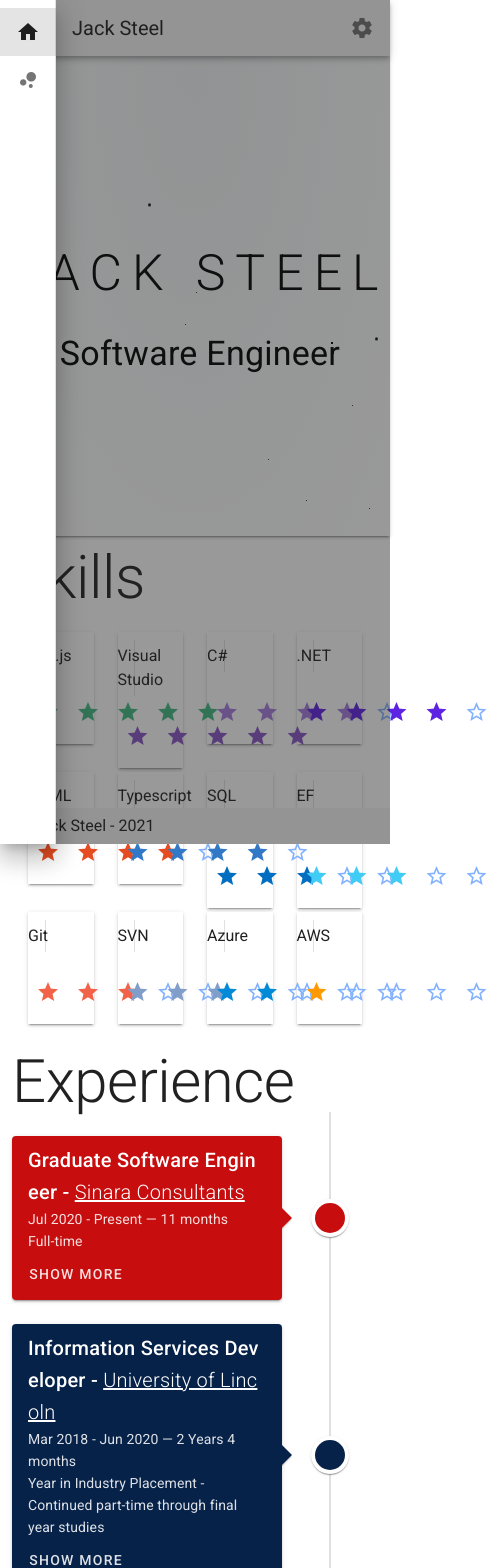
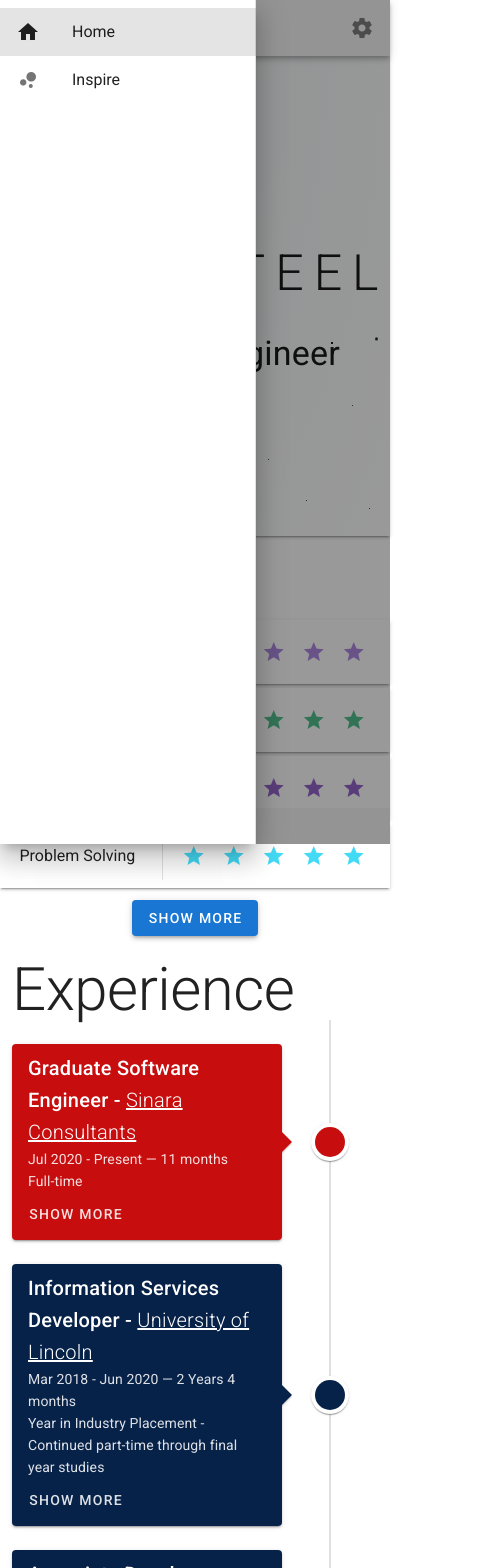
Before and after one commit to JackSteel97/PersonalSite, a Nuxt app: page / in a window 390 px wide. Shown: the top 1568 px of the page, 497 px wide, since content can reach past the window. Built offline with nearby package versions, Linux system fonts and the light colour scheme.

Commit message:
responsiveness and animations

```diff
--- a/components/experience/experience-item.vue
+++ b/components/experience/experience-item.vue
@@ -1,7 +1,7 @@
 <template>
     <v-card class="elevation-2" :color="item.color">
         <v-card-title class="text-h6 pt-2" :style="titleColorStyle">
-            <span>{{item.title}} - <a class="font-weight-light title-link" :href="item.companyLink" target="_blank" :style="titleColorStyle">{{item.company}}</a></span>
+            <span class="break-word">{{item.title}} - <a class="font-weight-light title-link" :href="item.companyLink" target="_blank" :style="titleColorStyle">{{item.company}}</a></span>
         </v-card-title>
 
         <v-card-subtitle class="mb-0 pb-1" :style="subtitleColorStyle">
@@ -12,13 +12,20 @@
             <p class="mb-0">{{item.description}}</p>
         </v-card-subtitle>
 
-        <v-card-text v-if="readMore" :class="$vuetify.theme.dark ? 'dark-card-text' : 'light-card-text'">
-            <template>
+
+            <v-card-text class="experience-text" :class="cardTextClass">
+                <v-slide-x-transition>
+                    <template v-if="readMore">
                         <p class="text-subtitle-2 mb-0">Achievements and Responsibilities</p>
+                    </template>
+                </v-slide-x-transition>
+                <v-slide-x-transition>
+                    <template v-if="readMore">
                         <ul>
                             <li v-for="(responsibility, i) in item.responsibilities" :key="i">{{responsibility}}</li>
                         </ul>
                     </template>
+                </v-slide-x-transition>
             </v-card-text>
 
         <v-card-actions class="pt-0">
@@ -51,6 +58,12 @@ export default Vue.extend({
     },
 
     computed: {
+        cardTextClass(){
+            if(!this.readMore){
+                return "no-height pa-0";
+            }
+            return this.$vuetify.theme.dark ? 'dark-card-text' : 'light-card-text';
+        },
         duration(): string {
             let momentDuration = moment.duration(this.endMoment.diff(this.startMoment));
             let years = momentDuration.years();
@@ -100,11 +113,13 @@ export default Vue.extend({
 .dark-card-text{
     color: #FFFFFF;
     background-color: #1E1E1E;
+    max-height: 500px;
 }
 
 .light-card-text{
     color: rgba(0, 0, 0, 0.95) !important;
     background-color: #FFFFFF;
+    max-height: 500px;
 }
 
 .title-link{
@@ -114,4 +129,17 @@ export default Vue.extend({
         font-weight: bold !important;
     }
 }
+
+.no-height{
+    max-height: 0;
+}
+
+.experience-text{
+    transition-property: all;
+    transition-duration: 0.4s;
+}
+
+.break-word{
+    word-break: break-word;
+}
 </style>
--- a/components/experience/experience.vue
+++ b/components/experience/experience.vue
@@ -4,7 +4,9 @@
             <template v-slot:opposite>
                 <span class="headline font-weight-light">{{item.oppositeText}}</span>
             </template>
+
             <experience-item :item="item" />
+
         </v-timeline-item>
     </v-timeline>
 </template>
--- a/components/skills/skill.vue
+++ b/components/skills/skill.vue
@@ -1,7 +1,7 @@
 <template>
 <v-sheet elevation="2">
-    <v-row align="center">
-        <v-col cols="4" class="text-center">
+    <v-row align="center pl-1">
+        <v-col cols="5" class="text-center">
             {{skill.name}}
         </v-col>
         <v-divider class="my-2" vertical inset />
@@ -12,7 +12,8 @@
                 :full-icon="$mdiStar"
                 length="5"
                 readonly
-                :value="skill.rating">
+                :value="skill.rating"
+                background-color="grey darken-1">
             </v-rating>
         </v-col>
     </v-row>
--- a/components/skills/skills.vue
+++ b/components/skills/skills.vue
@@ -1,34 +1,65 @@
 <template>
-    <v-row class="pa-4">
-        <v-col cols="3" class="mt-1" v-for="skill in skillItems" :key="skill.name">
-            <skill :skill="skill" />
+<div>
+    <v-row>
+        <v-slide-y-transition group class="row">
+        <v-col cols="12" sm="12" md="6" lg="4" xl="3" class="mt-1" v-for="skill in skillsToDisplay" :key="skill.name">
+                <skill :skill="skill" />
+        </v-col>
+        </v-slide-y-transition>
+    </v-row>
+    <v-row class="pt-3" justify="center">
+        <v-col cols="6" class="text-center">
+            <v-btn v-show="showMore || amountToShow != skillItems.length" @click="showMore = !showMore" elevation="3" :outlined="showMore" color="primary">Show {{showMore ? "Less" : "More"}}</v-btn>
         </v-col>
     </v-row>
+</div>
 </template>
 
 <script lang="ts">
 import Vue from 'vue'
 import Skill from '~/models/skills/Skill';
 import skill from './skill.vue';
+import vuetify from 'vuetify';
 
 export default Vue.extend({
   components: { skill },
     data: () =>{
         return {
             skillItems: [
+                new Skill("C#", "#A37BDD", 5),
                 new Skill("Vue.js", "#41B883", 5),
                 new Skill("Visual Studio", "#8955C5", 5),
-                new Skill("C#", "#A37BDD", 4),
+                new Skill("Problem Solving", "#42daf5", 5),
                 new Skill(".NET", "#5E22E3", 4),
+                new Skill("Unit Testing", "#00580C", 4),
                 new Skill("HTML", "#E54C21", 4),
+                new Skill("CSS", "#254BDD", 4),
                 new Skill("Typescript", "#3178C6", 4),
+                new Skill("EF Core", "#40CCF4", 4),
                 new Skill("SQL Server", "#006EC0", 3),
-                new Skill("EF Core", "#40CCF4", 3),
                 new Skill("Git", "#F26248", 3),
                 new Skill("SVN", "#819DCA", 3),
                 new Skill("Azure", "#008AD7", 2),
-                new Skill("AWS", "#FF9900", 1),
-            ]
+            ],
+            showMore: false
+        }
+    },
+    computed:{
+        amountToShow(): number {
+            if(this.showMore){
+                return this.skillItems.length;
+            }
+            if(this.$vuetify.breakpoint.xl){
+                return Math.floor(this.skillItems.length / 8) * 8;
+            }else if(this.$vuetify.breakpoint.lg){
+                 return Math.floor(this.skillItems.length / 6) * 6;
+            }else if (this.$vuetify.breakpoint.md){
+                 return Math.floor(this.skillItems.length / 4) * 4;
+            }
+            return 4;
+        },
+        skillsToDisplay(): Array<Skill> {
+            return this.skillItems.slice(0, this.amountToShow);
         }
     }
 })
--- a/layouts/default.vue
+++ b/layouts/default.vue
@@ -7,7 +7,7 @@
     <v-app dark>
             <v-navigation-drawer
                 v-model="drawer"
-                :mini-variant="miniVariant"
+                :mini-variant="!isMobile && miniVariant"
                 :clipped="clipped"
                 fixed
                 app>
@@ -30,7 +30,7 @@
             </v-navigation-drawer>
 
             <v-app-bar :clipped-left="clipped" fixed app>
-                <v-app-bar-nav-icon @click.stop="miniVariant = !miniVariant" />
+                <v-app-bar-nav-icon @click.stop="toggleLeftDrawer" />
 
                 <v-toolbar-title v-text="title" />
 
@@ -90,6 +90,7 @@ export default {
             clipped: true,
             drawer: true,
             fixed: true,
+            miniVariant: true,
             items: [
                 {
                     icon: 'mdi-home',
@@ -102,7 +103,6 @@ export default {
                     to: '/inspire'
                 }
             ],
-            miniVariant: true,
             right: true,
             rightDrawer: false,
             title: 'Jack Steel',
@@ -115,6 +115,15 @@ export default {
     },
 
     methods: {
+        toggleLeftDrawer(){
+            if(this.isMobile){
+                this.drawer = !this.drawer;
+            }else{
+                this.drawer = true;
+                this.miniVariant = !this.miniVariant;
+            }
+        },
+
         setDarkMode(on) {
             this.$vuetify.theme.dark = on;
         },
@@ -183,6 +192,21 @@ export default {
           this.selectedTheme = newTheme;
           this.setTheme();
         }
+    },
+
+    computed:{
+        isMobile(){
+            return this.$vuetify.breakpoint.mobile;
+        }
+    },
+
+    watch:{
+        isMobile(newVal, oldVal){
+            if(newVal && newVal != oldVal){
+                this.miniVariant = true;
+                this.drawer = false;
+            }
+        }
     }
 };
 </script>
--- a/pages/index.vue
+++ b/pages/index.vue
@@ -6,7 +6,7 @@
   </div>
 
   <v-container>
-    <h2 class="text-h2 mb-4">Skills</h2>
+    <h2 class="text-h2 pb-4 mb-4">Skills</h2>
     <skills />
   </v-container>
 
```
Lines whose indentation alone changed are shown as unchanged.
